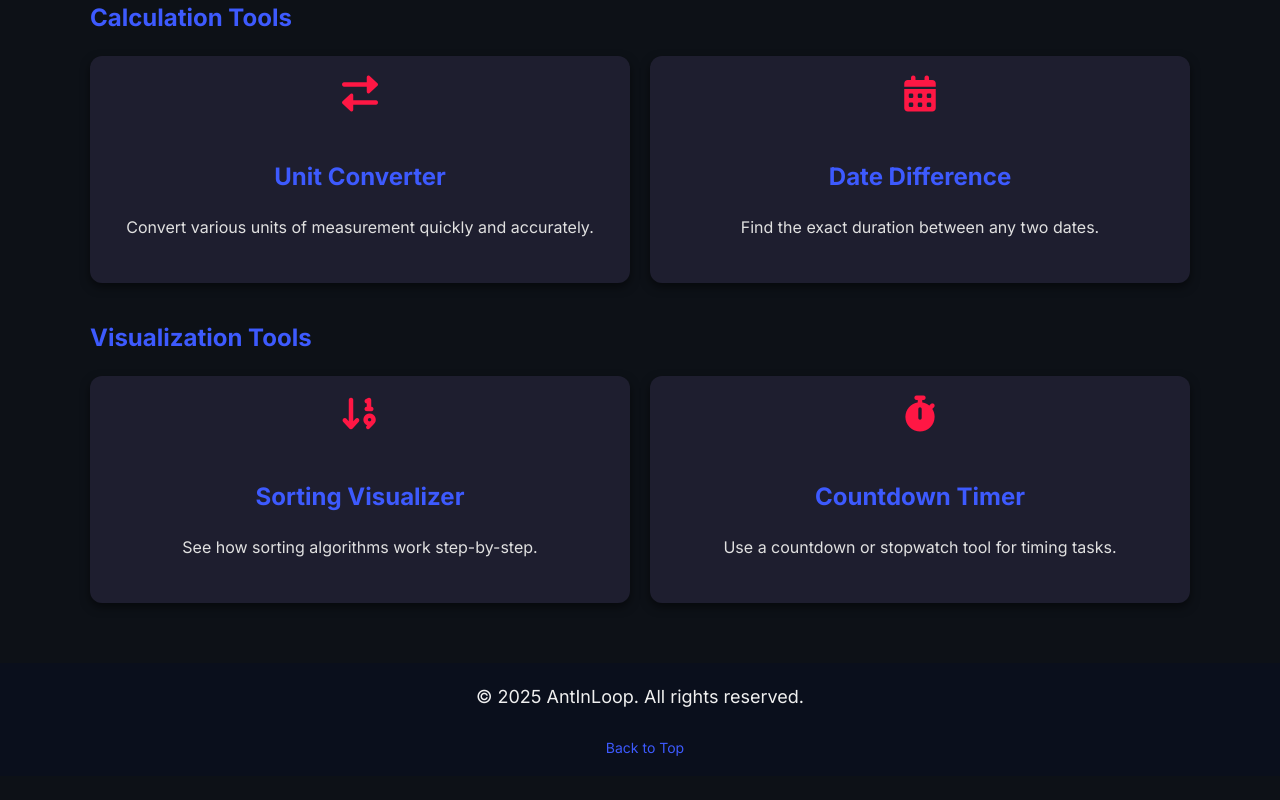
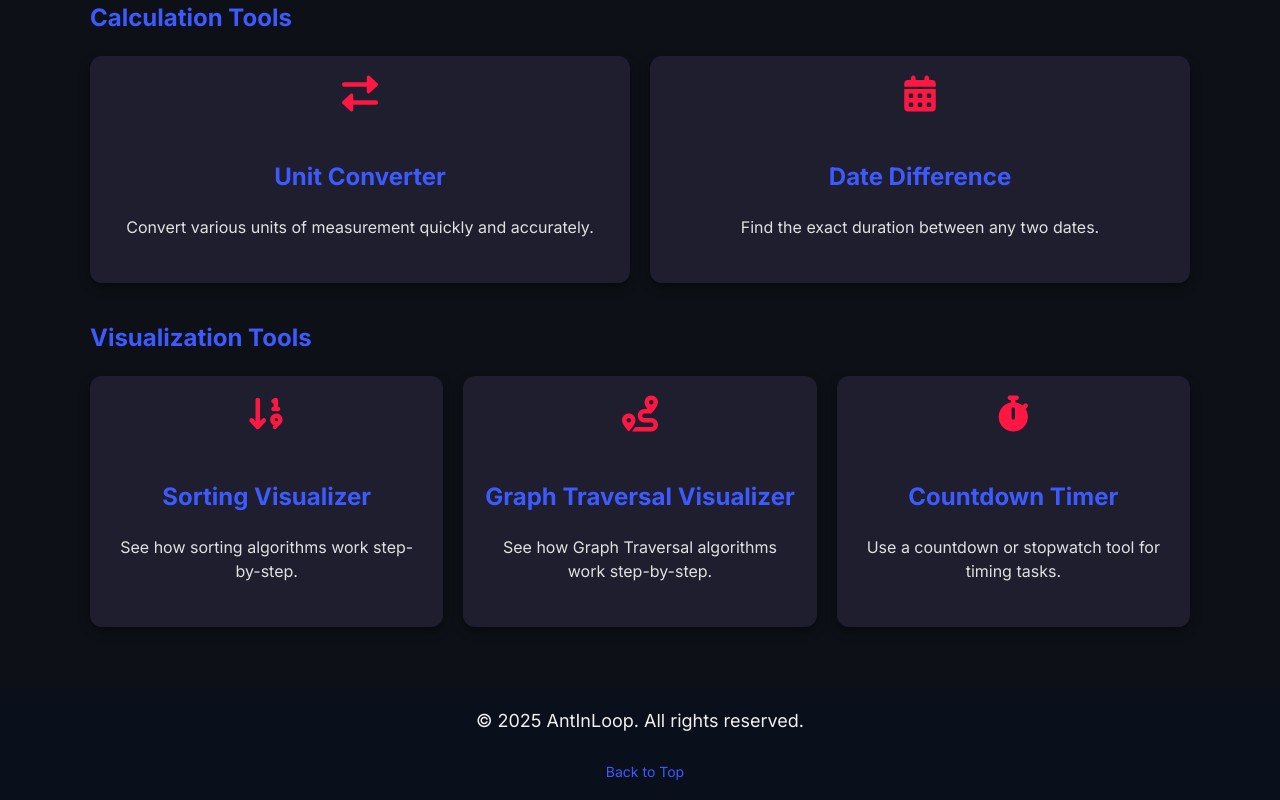
Before and after one commit to abdelkarim00/algoSpace, a website: page views/home.html in a window 1280 px wide. Shown: the part 951-1751 px from the top of the page. Before the commit the page ends 1727 px from the top, so only its background shows below. Drawn offline with Linux system fonts and the light colour scheme.

Commit message:
graph-traversal section

```diff
--- a/views/home.html
+++ b/views/home.html
@@ -239,6 +239,11 @@
             <h3>Sorting Visualizer</h3>
             <p>See how sorting algorithms work step-by-step.</p>
           </a>
+          <a href="calc/graph-traversal" class="project-card">
+            <i class="fas fa-route card-icon"></i>
+            <h3>Graph Traversal Visualizer</h3>
+            <p>See how Graph Traversal algorithms work step-by-step.</p>
+          </a>
           <a href="calc/countdown-timer" class="project-card">
             <i class="fas fa-stopwatch card-icon"></i>
             <h3>Countdown Timer</h3>
```
